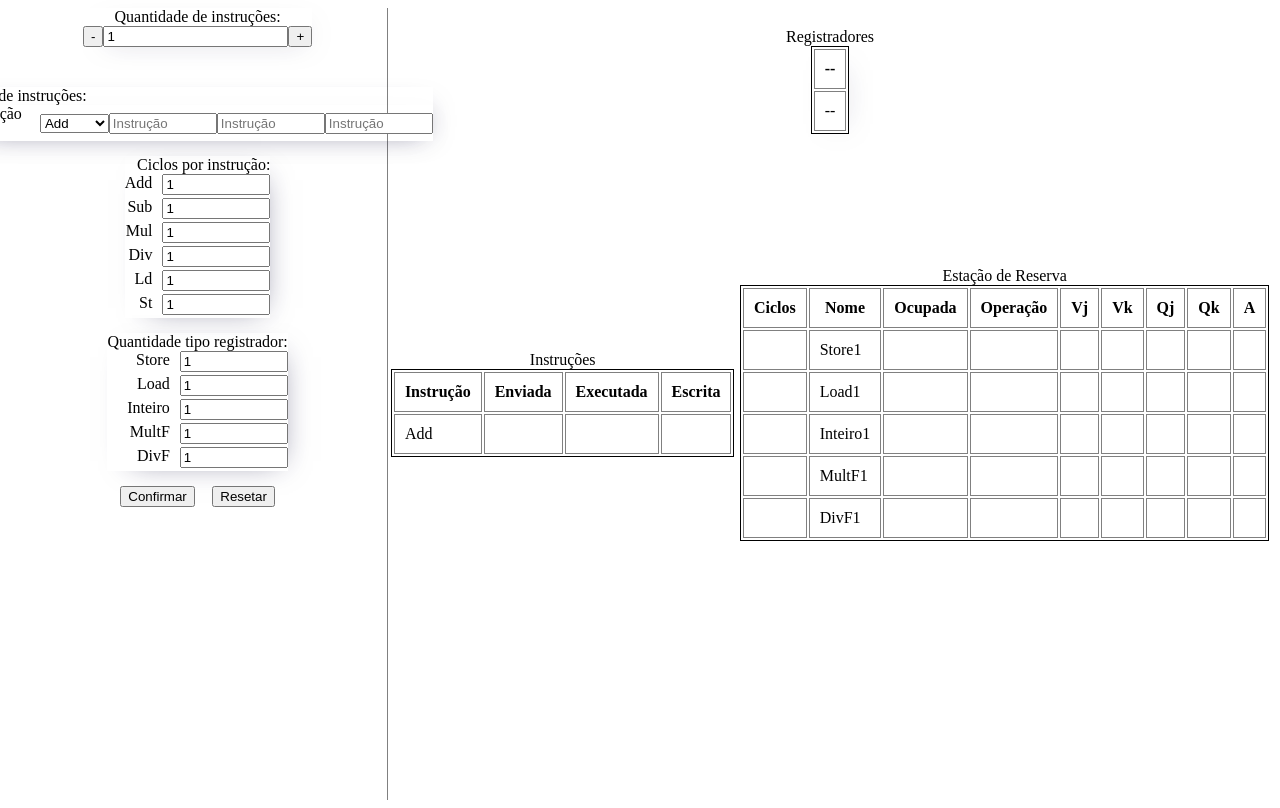
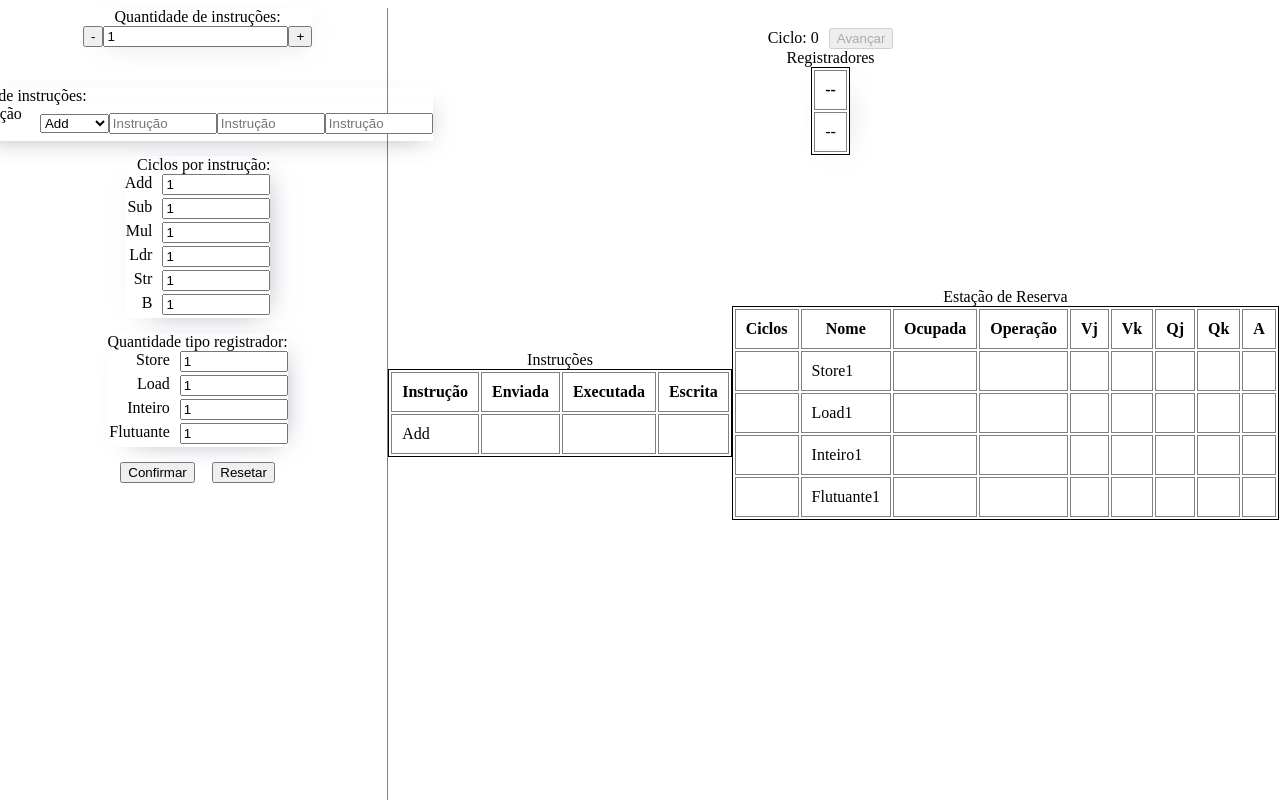
Before and after one commit to Philipidev/Arquitetura-Tomasulo-Arm, a React (Create React App) app: page / in a window 1280 px wide. Built offline with nearby package versions, Linux system fonts and the light colour scheme.

Commit message:
fe em deus

```diff
--- a/src/App.tsx
+++ b/src/App.tsx
@@ -1,8 +1,6 @@
 import React, { useState } from 'react';
 import styled from 'styled-components';
 import { useArray, UseArrayActions } from './hooks/useArray';
-import ListaInstrucoes from './LeftSide/ListaInstrucoes';
-import TabelasInstrucoes from './RigthSide/TabelasInstrucoes';
 import { TipoInstrucao } from './Enums/TipoInstrucao';
 import { TipoRegistrador } from './Enums/TipoRegistrador';
 import LeftSideScreen from './LeftSide/LeftSideScreen';
@@ -21,6 +19,8 @@ export interface IInstrucoes {
 export interface IEstacaoReserva {
 	nome: string;
 	TipoRegistrador: keyof typeof TipoRegistrador;
+	destino?: string;
+	registradorSendoUtilizado?: string;
 	ocupada: boolean;
 	operacao?: string;//Ver se é melhor criar uma tipagem para isso
 	Vj?: string;
@@ -56,13 +56,16 @@ export interface IIntrucaoContextProps {
 	quantidadeInstrucoes: number;
 	setConfirmado: React.Dispatch<React.SetStateAction<boolean>>;
 	confirmado: boolean;
+	setCicloAtual: React.Dispatch<React.SetStateAction<number>>;
+	cicloAtual: number;
 }
 
 export const IntrucaoContext = React.createContext<IIntrucaoContextProps>({} as IIntrucaoContextProps);
 
 function App() {
-    const [quantidadeInstrucoes, setQuantidadeInstrucoes] = useState<number>(1);
-    const [confirmado, setConfirmado] = useState<boolean>(false);
+	const [cicloAtual, setCicloAtual] = React.useState(0);
+	const [quantidadeInstrucoes, setQuantidadeInstrucoes] = useState<number>(1);
+	const [confirmado, setConfirmado] = useState<boolean>(false);
 	const arrInstrucoes = useArray<IInstrucoes>([]);
 	const arrEstacaoReserva = useArray<IEstacaoReserva>([]);
 	const arrRegistrador = useArray<IRegistrador>([]);
@@ -89,8 +92,9 @@ function App() {
 		arrRegistrador,
 		arrCicloPorInstrucao,
 		arrTipoRegistrador,
-		quantidadeInstrucoes,setQuantidadeInstrucoes,
+		quantidadeInstrucoes, setQuantidadeInstrucoes,
 		confirmado, setConfirmado,
+		cicloAtual, setCicloAtual,
 	}
 
 	return (
--- a/src/Enums/TipoInstrucao.ts
+++ b/src/Enums/TipoInstrucao.ts
@@ -2,8 +2,7 @@ export const TipoInstrucao = {
     Add: 'Add',
     Sub: 'Sub',
     Mul: 'Mul',
-    Div: 'Div',
-    Ld: 'Ld',
-    St: 'St',
-    //TODO
+    Ldr: 'Ldr',
+    Str: 'Str',
+    B: 'B',
 }
--- a/src/Enums/TipoRegistrador.ts
+++ b/src/Enums/TipoRegistrador.ts
@@ -2,6 +2,5 @@ export const TipoRegistrador = {
     Store: 'Store',
     Load: 'Load',
     Inteiro: 'Inteiro',
-    MultF: 'MultF',
-    DivF: 'DivF',
+    Flutuante: 'Flutuante',
 }
--- a/src/LeftSide/BotoesConfimarResetar.tsx
+++ b/src/LeftSide/BotoesConfimarResetar.tsx
@@ -16,6 +16,7 @@ const BotoesConfimarResetar: React.FC = () => {
         arrEstacaoReserva,
         setQuantidadeInstrucoes,
         confirmado, setConfirmado,
+        setCicloAtual
     } = useContext(IntrucaoContext);
 
     const onCliqueConfirmar = () => {
@@ -25,23 +26,14 @@ const BotoesConfimarResetar: React.FC = () => {
         }
         let ehValido = true;
         arrInstrucoes.value.forEach((i, ind) => {
-            console.log(i)
-            if (i.nome === TipoInstrucao.Add && (!i.entrada1 || !i.entrada2 || !i.entrada3)) {
+            if ((i.nome === TipoInstrucao.Add || i.nome === TipoInstrucao.Sub || i.nome === TipoInstrucao.Mul || i.nome === TipoInstrucao.Ldr || i.nome === TipoInstrucao.Ldr) && (!i.entrada1 || !i.entrada2 || !i.entrada3)) {
             ehValido = false;
-                alert(`'Instrução ${ind + 1}' ADD deve ter 3 entradas`);
+            alert(`'Instrução ${ind + 1}' ${i.nome} deve ter 3 entradas (entrada1 e entrada2 e entrada3)`);
         }
-            if (i.nome === TipoInstrucao.Sub && (!i.entrada1 || !i.entrada2 || !i.entrada3)) {
-                ehValido = false;
-                alert(`'Instrução ${ind + 1}' SUB deve ter 3 entradas`);
-            }
-            if (i.nome === TipoInstrucao.Mul && (!i.entrada1 || !i.entrada2 || !i.entrada3)) {
-                ehValido = false;
-                alert(`'Instrução ${ind + 1}' MUL deve ter 3 entradas`);
-            }
-            if (i.nome === TipoInstrucao.Div && (!i.entrada1 || !i.entrada2 || !i.entrada3)) {
-                ehValido = false;
-                alert(`'Instrução ${ind + 1}' DIV deve ter 3 entradas`);
-            }
+        // if ((i.nome === TipoInstrucao.Ldr || i.nome === TipoInstrucao.Ldr) && (!i.entrada1 || !i.entrada2)) {
+        //     ehValido = false;
+        //     alert(`'Instrução ${ind + 1}' ${i.nome} deve ter 2 entradas (entrada1 e entrada2)`);
+        // }
         //TODO mais validacoes
     })
     if (!ehValido)
@@ -70,6 +62,7 @@ const BotoesConfimarResetar: React.FC = () => {
 
 const onCliqueResetar = () => {
     setConfirmado(false);
+    setCicloAtual(0);
     setQuantidadeInstrucoes(1);
     arrTipoRegistrador.setValue(Object.keys(TipoRegistrador).map((i: any, ind: number) => {
         return (
--- /dev/null
+++ b/src/RigthSide/AvancarInstrucoes.tsx
@@ -0,0 +1,96 @@
+import React, { useContext } from 'react';
+import styled from 'styled-components';
+import { IEstacaoReserva, IntrucaoContext } from '../App';
+import { TipoRegistrador } from '../Enums/TipoRegistrador';
+
+
+const AvancarInstrucoes: React.FC = () => {
+    const {
+        arrRegistrador,
+        arrCicloPorInstrucao,
+        arrEstacaoReserva,
+        arrInstrucoes,
+        arrTipoRegistrador,
+        confirmado,
+        cicloAtual,
+        setCicloAtual
+    } = useContext(IntrucaoContext);
+
+    const avancarInstrucoes = () => {
+        setCicloAtual(cicloAtual + 1);
+
+        const instrucaoAtual = arrInstrucoes.value.shift()!;
+        //TODO: se nao houver mais instrucoes nao procurar estacao reserva e sim executar os ciclos das estacoes
+        //se nao houver mais instrucoes e nao houver estacao reserva ocupada, então acabou todo o ciclo
+        let estacaoReservaVazia: IEstacaoReserva | undefined = undefined;
+        if (instrucaoAtual.nome === 'Add' || instrucaoAtual.nome === "Sub") {
+            estacaoReservaVazia = arrEstacaoReserva.value.find(er => er.TipoRegistrador === TipoRegistrador.Inteiro && !er.ocupada);
+        }
+        else if (instrucaoAtual.nome === 'Mul') {
+            estacaoReservaVazia = arrEstacaoReserva.value.find(er => er.TipoRegistrador === TipoRegistrador.Flutuante && !er.ocupada);
+        }
+        else if (instrucaoAtual.nome === 'Ldr') {
+            estacaoReservaVazia = arrEstacaoReserva.value.find(er => er.TipoRegistrador === TipoRegistrador.Load && !er.ocupada);
+        }
+        else if (instrucaoAtual.nome === 'Str') {
+            estacaoReservaVazia = arrEstacaoReserva.value.find(er => er.TipoRegistrador === TipoRegistrador.Store && !er.ocupada);
+        }
+        else if (instrucaoAtual.nome === 'B') {
+            //TODO: implementar
+            // estacaoReservaVazia = arrEstacaoReserva.value.find(er => er.TipoRegistrador === TipoRegistrador.Jump && !er.ocupada);
+        }
+
+        if (estacaoReservaVazia) {
+            if (estacaoReservaVazia.TipoRegistrador === TipoRegistrador.Load) {
+                //TODO: validar se o registradorSendoUtilizado estiver sendo utilizado por alguma outra estacao de reserva (ocupada === true)
+                estacaoReservaVazia.ocupada = true;
+                estacaoReservaVazia.operacao = instrucaoAtual.nome;
+                estacaoReservaVazia.Ciclos = arrCicloPorInstrucao.findByStringId(instrucaoAtual.nome, 'TipoInstrucao').quantidade;
+                estacaoReservaVazia.A = `${instrucaoAtual.entrada2} + (${instrucaoAtual.entrada3})`;
+                estacaoReservaVazia.destino = instrucaoAtual.entrada1;
+                estacaoReservaVazia.registradorSendoUtilizado = instrucaoAtual.entrada3;
+            }
+            if (estacaoReservaVazia.TipoRegistrador === TipoRegistrador.Store) {
+                //TODO: validar se o registradorSendoUtilizado estiver sendo utilizado por alguma outra estacao de reserva (ocupada === true)
+                //TODO: se exitir pendencia para o registrador entrada1 tem que colocar no Qj/Qk e nao no A
+                estacaoReservaVazia.ocupada = true;
+                estacaoReservaVazia.operacao = instrucaoAtual.nome;
+                estacaoReservaVazia.Ciclos = arrCicloPorInstrucao.findByStringId(instrucaoAtual.nome, 'TipoInstrucao').quantidade;
+                estacaoReservaVazia.A = `${instrucaoAtual.entrada2} + (${instrucaoAtual.entrada3})`;
+                estacaoReservaVazia.destino = instrucaoAtual.entrada1;
+                estacaoReservaVazia.registradorSendoUtilizado = instrucaoAtual.entrada3;
+            }
+        }
+        else{
+            // estacao ocupada para a instrucao, entao apenas fazer o ciclo das estacoes de reserva
+        }
+
+        //Implementar ciclo para cada item ocupado da estacao de reserva
+        //Diminuir contador de ciclo analisando pendencias QJ/Qk
+        //Limpar estacao de reserva quando o contador de ciclo for 0
+        //quando ciclo da estacao de reservar terminar passar o valor para o registrador
+    }
+
+
+    return (
+        <Wrapper>
+            <label className='ciclo-atual-label'>
+                Ciclo: {cicloAtual}
+            </label>
+            <button
+                onClick={avancarInstrucoes}
+                disabled={!confirmado}
+            >
+                Avançar
+            </button>
+        </Wrapper >
+    );
+}
+
+export default AvancarInstrucoes;
+
+const Wrapper = styled.div`
+	.ciclo-atual-label{
+        margin-right: 10px;
+    }
+`;
--- a/src/RigthSide/RigthSideScreen.tsx
+++ b/src/RigthSide/RigthSideScreen.tsx
@@ -1,19 +1,17 @@
-import React, { useContext } from 'react';
+import React from 'react';
 import styled from 'styled-components';
-import { IntrucaoContext } from '../App';
+import AvancarInstrucoes from './AvancarInstrucoes';
 import TabelaEstacaoReserva from './TabelaEstacaoReserva';
 import TabelaRegistradores from './TabelaRegistradores';
 import TabelasInstrucoes from './TabelasInstrucoes';
 
 
 const RigthSideScreen: React.FC = () => {
-    const {
-
-    } = useContext(IntrucaoContext);
 
     return (
         <Wrapper>
             <div className='registradores'>
+                <AvancarInstrucoes />
                 <TabelaRegistradores />
             </div>
             <div className='instrucao-estacao-reserva'>
@@ -36,9 +34,10 @@ const Wrapper = styled.div`
 
     .registradores{
         top: 0;
+        align-items: center;
         position: absolute;
         display: flex;
-        align-items: end;
+        flex-direction: column;
         margin-top: 20px;
     }
 
```
Lines whose indentation alone changed are shown as unchanged.
